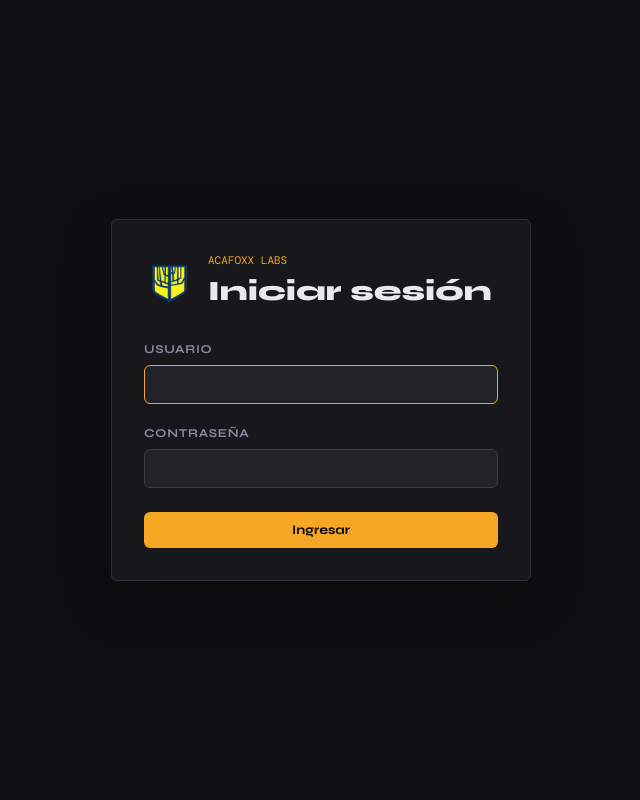
After one commit to IIND3006/MVP, a Flask app: page /login in a window 1280 px wide. The commit adds this page. Shown: the whole page, without its empty margins (319-959 px from the left). Run offline with Flask 3, Linux system fonts and the light colour scheme.

Commit message:
MVP v3 (Login)
Log in funcionalidad e interfaz grafica

```diff
--- a/lab_system/app.py
+++ b/lab_system/app.py
@@ -3,6 +3,8 @@ app.py - Aplicación Flask principal para el sistema de gestión
 de laboratorios universitarios ACAFOXX.
 
 Rutas:
+  GET/POST /login             → Inicio de sesión
+  POST /logout                → Cerrar sesión
   GET  /                    → Dashboard
   GET  /classes             → Lista de cursos
   GET  /inventory           → Inventario
@@ -13,14 +15,113 @@ Rutas:
   POST /reservations/<id>/cancel   → Cancelar reserva
 """
 
-from flask import Flask, render_template, request, redirect, url_for, flash
+from functools import wraps
+import hashlib
+import hmac
+import os
+from urllib.parse import urlsplit
+
+from flask import Flask, render_template, request, redirect, url_for, flash, session
 import data
 from models import Reservation
 
 app = Flask(__name__)
-app.secret_key = "acafoxx_secret_2026"   # necesario para flash messages
+app.secret_key = os.environ.get("SECRET_KEY", "acafoxx_secret_2026")   # necesario para flash messages
+app.config.update(
+    SESSION_COOKIE_HTTPONLY=True,
+    SESSION_COOKIE_SAMESITE="Lax",
+)
 
 LABS = ["Lab A", "Lab B", "Lab C", "Lab D"]
+PUBLIC_ENDPOINTS = {"login", "static"}
+USERS = {
+    "admin": {
+        "password_hash": "pbkdf2_sha256$260000$8fee557a75fffa9edc19f22bac4b654b$55091723bc6f946d2caf134c572adba6e55c01a78ce345a2860e720b8074f63a",
+        "name": "Administrador",
+    }
+}
+
+
+# ────────────────────────────────────────────────────────────────────────────
+# AUTENTICACIÓN
+# ────────────────────────────────────────────────────────────────────────────
+
+def verify_password(password, stored_hash):
+    """Verify a PBKDF2-SHA256 password hash using constant-time comparison."""
+    try:
+        algorithm, iterations, salt_hex, digest_hex = stored_hash.split("$", 3)
+        if algorithm != "pbkdf2_sha256":
+            return False
+        candidate = hashlib.pbkdf2_hmac(
+            "sha256",
+            password.encode("utf-8"),
+            bytes.fromhex(salt_hex),
+            int(iterations),
+        ).hex()
+    except (TypeError, ValueError):
+        return False
+
+    return hmac.compare_digest(candidate, digest_hex)
+
+
+def is_safe_redirect(target):
+    if not target:
+        return False
+    parsed = urlsplit(target)
+    return parsed.scheme == "" and parsed.netloc == "" and target.startswith("/")
+
+
+def login_required(view):
+    @wraps(view)
+    def wrapped_view(*args, **kwargs):
+        if not session.get("user"):
+            return redirect(url_for("login", next=request.full_path.rstrip("?")))
+        return view(*args, **kwargs)
+    return wrapped_view
+
+
+@app.before_request
+def require_login():
+    if request.endpoint in PUBLIC_ENDPOINTS or session.get("user"):
+        return None
+    return redirect(url_for("login", next=request.full_path.rstrip("?")))
+
+
+@app.route("/login", methods=["GET", "POST"])
+def login():
+    if session.get("user"):
+        return redirect(url_for("dashboard"))
+
+    if request.method == "POST":
+        username = request.form.get("username", "").strip()
+        password = request.form.get("password", "")
+        next_url = request.form.get("next") or url_for("dashboard")
+        user = USERS.get(username)
+
+        if user and verify_password(password, user["password_hash"]):
+            session.clear()
+            session["user"] = username
+            session["display_name"] = user["name"]
+            flash("Sesión iniciada correctamente.", "success")
+            return redirect(next_url if is_safe_redirect(next_url) else url_for("dashboard"))
+
+        flash("Usuario o contraseña incorrectos.", "error")
+        if is_safe_redirect(next_url):
+            return redirect(url_for("login", next=next_url))
+        return redirect(url_for("login"))
+
+    next_url = request.args.get("next") or url_for("dashboard")
+    if not is_safe_redirect(next_url):
+        next_url = url_for("dashboard")
+    return render_template("login.html", next_url=next_url)
+
+
+@app.route("/logout", methods=["POST"])
+@login_required
+def logout():
+    session.clear()
+    flash("Sesión cerrada correctamente.", "success")
+    return redirect(url_for("login"))
 
 
 # ────────────────────────────────────────────────────────────────────────────
--- a/lab_system/static/style.css
+++ b/lab_system/static/style.css
@@ -112,6 +112,22 @@ body { display: flex; min-height: 100vh; }
 }
 
 .nav-icon { font-size: 16px; }
+
+.logout-form { margin-top: 10px; }
+
+.nav-logout {
+  width: 100%;
+  font-family: var(--font-body);
+  background: transparent;
+  border-top: 0;
+  border-right: 0;
+  border-bottom: 0;
+  appearance: none;
+  cursor: pointer;
+  text-align: left;
+}
+
+.mobile-logout-form { display: none; }
 
 .sidebar-footer {
   display: flex;
@@ -527,6 +543,64 @@ select option { background: var(--surface2); }
   justify-content: flex-end;
 }
 
+/* ── AUTH ────────────────────────────────────────────────────────── */
+
+body.auth-body {
+  display: block;
+  min-height: 100vh;
+}
+
+.auth-page {
+  min-height: 100vh;
+  display: flex;
+  align-items: center;
+  justify-content: center;
+  padding: 32px 20px;
+}
+
+.login-card {
+  width: min(100%, 420px);
+  background: var(--surface);
+  border: 1px solid var(--border);
+  border-radius: var(--radius);
+  padding: 32px;
+  box-shadow: 0 18px 50px rgba(0,0,0,0.28);
+}
+
+.login-brand {
+  display: flex;
+  align-items: center;
+  gap: 14px;
+  margin-bottom: 26px;
+}
+
+.login-logo {
+  flex-shrink: 0;
+  width: auto;
+  height: 50px;
+}
+
+.login-kicker {
+  font-family: var(--font-mono);
+  font-size: 11px;
+  color: var(--accent);
+  text-transform: uppercase;
+}
+
+.login-title {
+  font-family: var(--font-head);
+  font-size: 28px;
+  font-weight: 800;
+  color: var(--text);
+}
+
+.login-form { margin-top: 4px; }
+
+.login-submit {
+  width: 100%;
+  margin-top: 4px;
+}
+
 /* ── FLASH MESSAGES ──────────────────────────────────────────────── */
 
 .flash-container { margin-bottom: 24px; display: flex; flex-direction: column; gap: 8px; }
@@ -558,4 +632,11 @@ select option { background: var(--surface2); }
   .sidebar { display: none; }
   .main-content { padding: 20px; }
   .kpi-grid { grid-template-columns: 1fr 1fr; }
+  .mobile-logout-form {
+    display: flex;
+    justify-content: flex-end;
+    margin-bottom: 18px;
+  }
+  .login-card { padding: 26px 22px; }
+  .login-title { font-size: 24px; }
 }
--- /dev/null
+++ b/lab_system/templates/login.html
@@ -0,0 +1,67 @@
+<!DOCTYPE html>
+<html lang="es">
+<head>
+  <meta charset="UTF-8" />
+  <meta name="viewport" content="width=device-width, initial-scale=1.0" />
+  <title>Iniciar sesión | ACAFOXX Labs</title>
+  <link rel="stylesheet" href="{{ url_for('static', filename='style.css') }}" />
+  <link rel="preconnect" href="https://fonts.googleapis.com" />
+  <link href="https://fonts.googleapis.com/css2?family=DM+Mono:wght@400;500&family=Syne:wght@400;600;700;800&display=swap" rel="stylesheet" />
+</head>
+<body class="auth-body">
+  <main class="auth-page">
+    <section class="login-card">
+      <div class="login-brand">
+        <img
+          class="login-logo"
+          src="{{ url_for('static', filename='images/usergio_logo.png') }}"
+          alt="Universidad Sergio Arboleda"
+        />
+        <div>
+          <p class="login-kicker">ACAFOXX Labs</p>
+          <h1 class="login-title">Iniciar sesión</h1>
+        </div>
+      </div>
+
+      {% with messages = get_flashed_messages(with_categories=true) %}
+        {% if messages %}
+          <div class="flash-container">
+            {% for category, message in messages %}
+              <div class="flash flash-{{ category }}">{{ message }}</div>
+            {% endfor %}
+          </div>
+        {% endif %}
+      {% endwith %}
+
+      <form method="POST" action="{{ url_for('login') }}" class="login-form">
+        <input type="hidden" name="next" value="{{ next_url }}" />
+
+        <div class="form-group">
+          <label for="username">Usuario</label>
+          <input
+            id="username"
+            name="username"
+            type="text"
+            autocomplete="username"
+            required
+            autofocus
+          />
+        </div>
+
+        <div class="form-group">
+          <label for="password">Contraseña</label>
+          <input
+            id="password"
+            name="password"
+            type="password"
+            autocomplete="current-password"
+            required
+          />
+        </div>
+
+        <button type="submit" class="btn-primary login-submit">Ingresar</button>
+      </form>
+    </section>
+  </main>
+</body>
+</html>
```
Also changed, not shown: lab_system/templates/base.html (+8 -0 lines).
